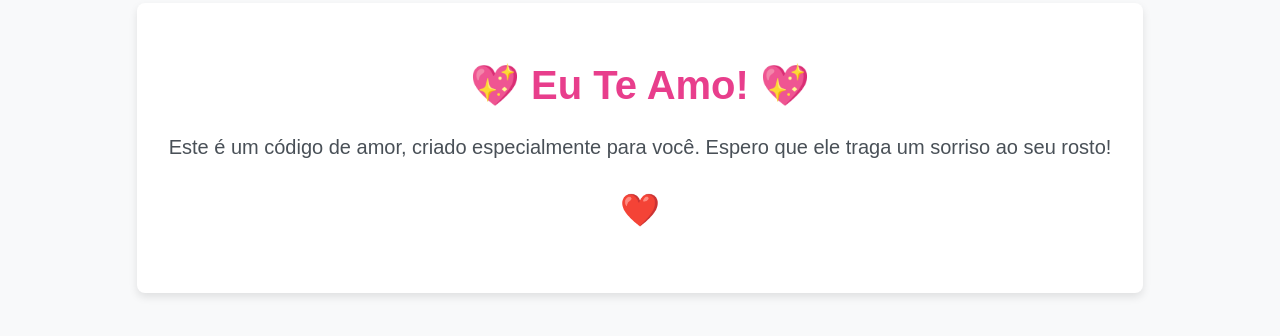
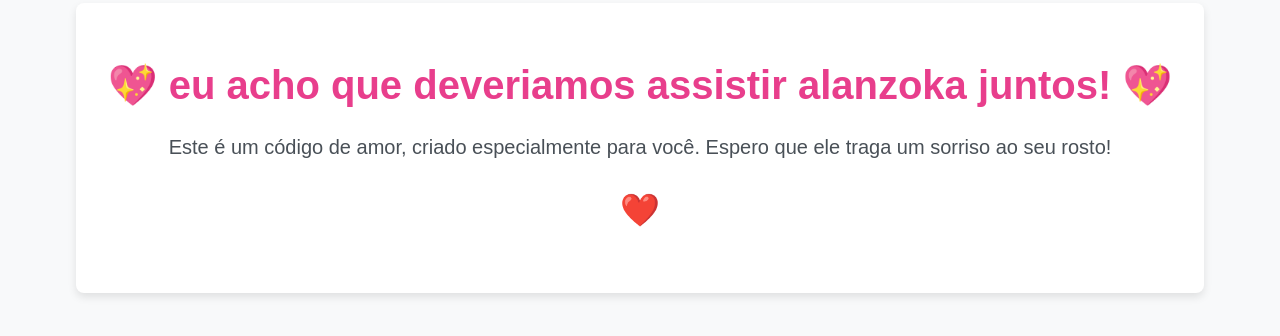
Before and after one commit to GustavoMerlin13/aaaaaalanzokamedesculpa, a plain HTML site: page index.html in a window 1280 px wide. Shown: the part 252-588 px from the top of the page. Drawn offline with Linux system fonts and the light colour scheme.

Commit message:
Update index.html

```diff
--- a/index.html
+++ b/index.html
@@ -37,7 +37,7 @@
 </head>
 <body>
     <div class="container">
-        <h1>💖 Eu Te Amo! 💖</h1>
+        <h1>💖 eu acho que deveriamos assistir alanzoka juntos! 💖</h1>
         <p>Este é um código de amor, criado especialmente para você. Espero que ele traga um sorriso ao seu rosto!</p>
         <p class="heart">❤️</p>
     </div>
```
